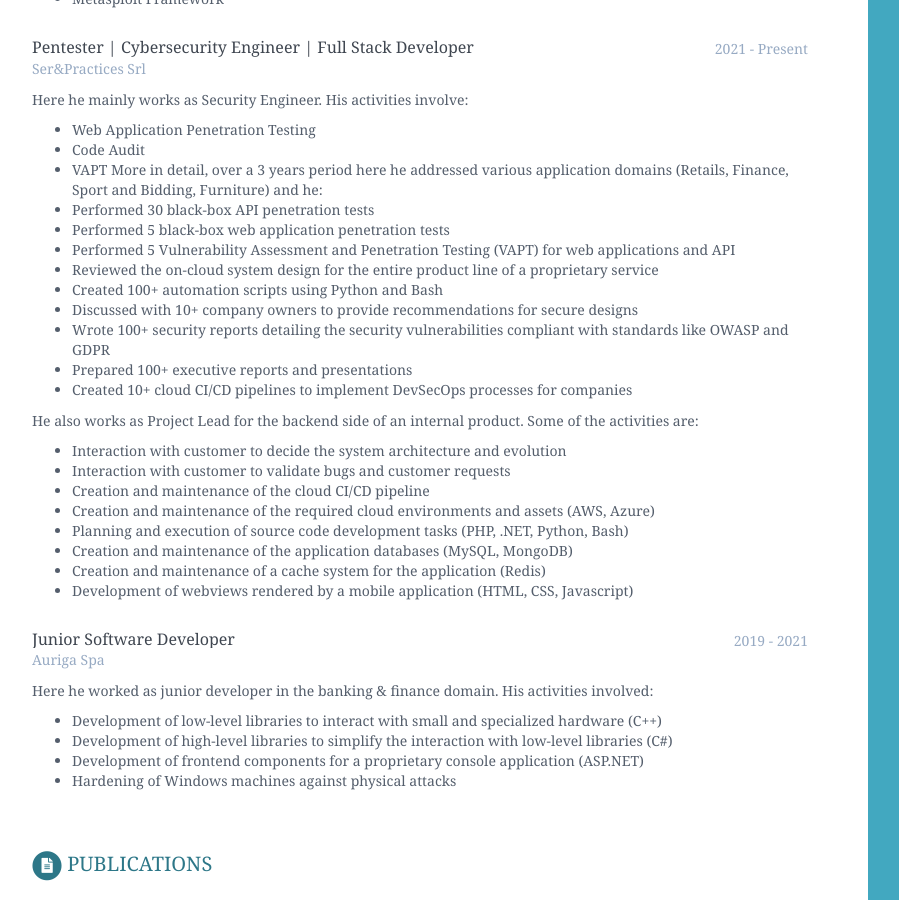
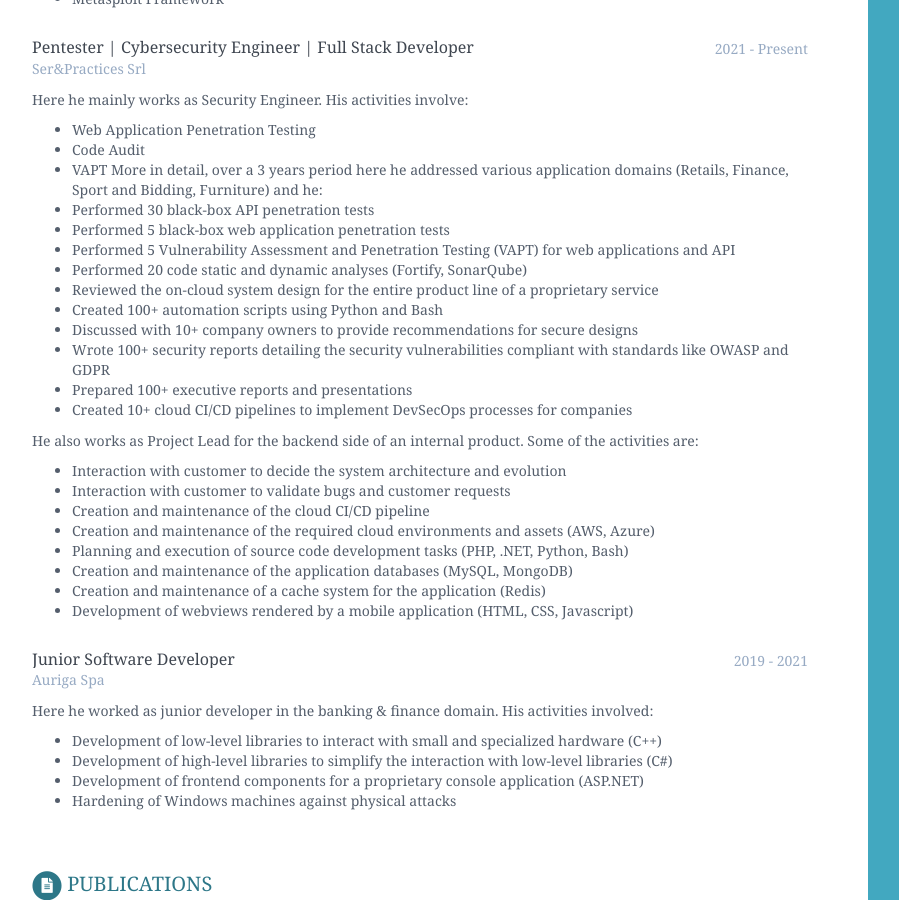
Before and after one commit to dom976/dom976.github.io, a Jekyll site: the page built from print.html, in a window 1280 px wide and 900 px high, scrolled down 1428 px. Shown: the whole window, without its empty margins (28-927 px from the left). Built offline with Jekyll 4.4.1, drawn with Linux system fonts in a browser that asks for light colours.

Commit message:
Added missing activity

```diff
--- a/_data/data.yml
+++ b/_data/data.yml
@@ -132,6 +132,7 @@ experiences:
           - Performed 30 black-box API penetration tests
           - Performed 5 black-box web application penetration tests
           - Performed 5 Vulnerability Assessment and Penetration Testing (VAPT) for web applications and API
+          - Performed 20 code static and dynamic analyses (Fortify, SonarQube)
           - Reviewed the on-cloud system design for the entire product line of a proprietary service
           - Created 100+ automation scripts using Python and Bash
           - Discussed with 10+ company owners to provide recommendations for secure designs
```
